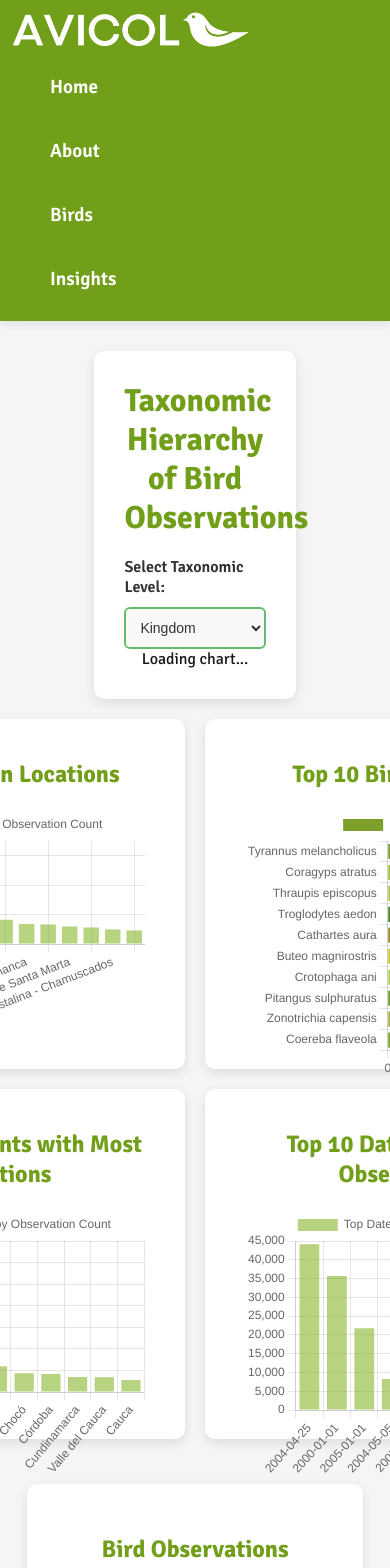
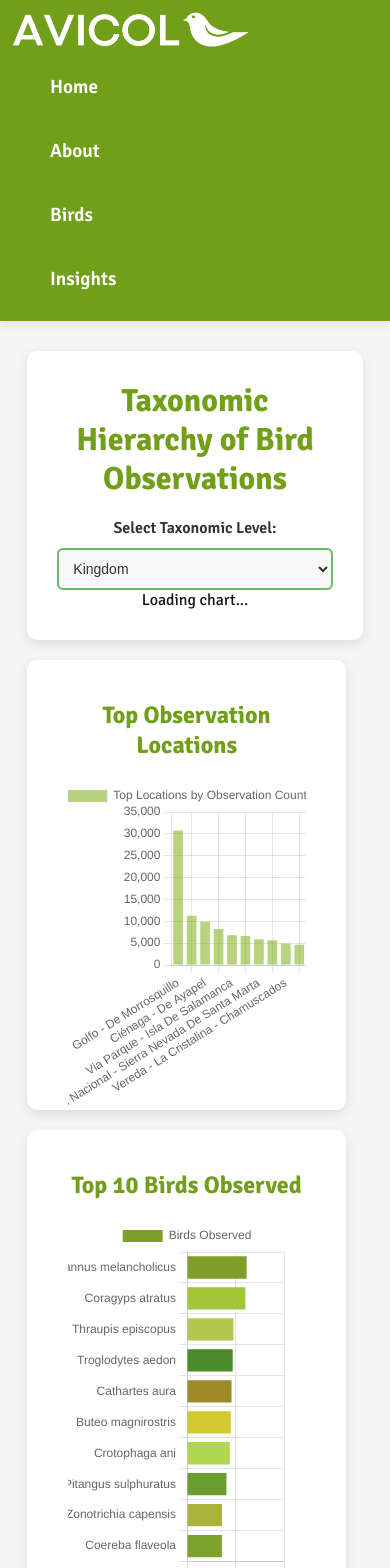
Before and after one commit to Torrex123/Avicol, a Next.js app: page /dashboard in a window 390 px wide. Shown: the top 1568 px of the page. Built offline with nearby package versions, Linux system fonts and the light colour scheme; no server answers.

Commit message:
feat(dashboard): add phone responsive design

```diff
--- a/src/app/dashboard/page.module.css
+++ b/src/app/dashboard/page.module.css
@@ -4,7 +4,7 @@
     background-color: #f5f5f5;
 }
 
-.pagecontainer{
+.pagecontainer {
     background-color: #f5f5f5;
 }
 
@@ -129,16 +129,16 @@
     width: 100%;
 }
 
-.insightscontainer h2, .insightscontainer h1{
+.insightscontainer h2,
+.insightscontainer h1 {
     text-align: center;
     margin-bottom: 20px;
     width: 100%;
-    color : #729f19;
+    color: #729f19;
 }
 
 .dashboardGrid {
     display: grid;
-    align-items: center;
     grid-template-columns: repeat(2, 1fr);
     gap: 20px;
 }
@@ -166,7 +166,8 @@
     transition: transform 0.2s ease;
 }
 
-.chartContainer:hover, .birdObservations:hover {
+.chartContainer:hover,
+.birdObservations:hover {
     transform: scale(1.05);
 }
 
@@ -198,7 +199,7 @@
     transition: transform 0.2s ease;
 }
 
-.taxonomyChart{
+.taxonomyChart {
     background-color: #ffffff;
     width: 30%;
     padding: 30px;
@@ -253,17 +254,34 @@
 
 @media (max-width: 1420px) {
     .chartContainer {
-        width: 305px;
-        height: 250px;
+        width: 355px;
+        height: 300px;
     }
 }
 
-@media (max-width: 1080px) {
-    .taxonomyChart{
-        width: 60%;
+@media (max-width: 1245px) {
+    .taxonomyChart {
+        width: 100%;
     }
     .chartContainer {
-        width: 405px;
+        width: 95%;
         height: 350px;
     }
 }
+
+@media (max-width: 880px) {
+    .dashboardGrid {
+        display: flex;
+        flex-direction: column;
+    }
+
+    .chartContainer {
+        width: 95%;
+        height: 450px;
+    }
+
+    .chartContainer:hover,
+    .birdObservations:hover {
+        transform: scale(1);
+    }
+}
--- a/src/app/page.module.css
+++ b/src/app/page.module.css
@@ -207,7 +207,7 @@
 
 .information h3 {
   font-size: 1.8em;
-  margin: 20px;
+  margin: 10px;
   color: #87A922;
   font-weight: bold;
   position: relative;
```
